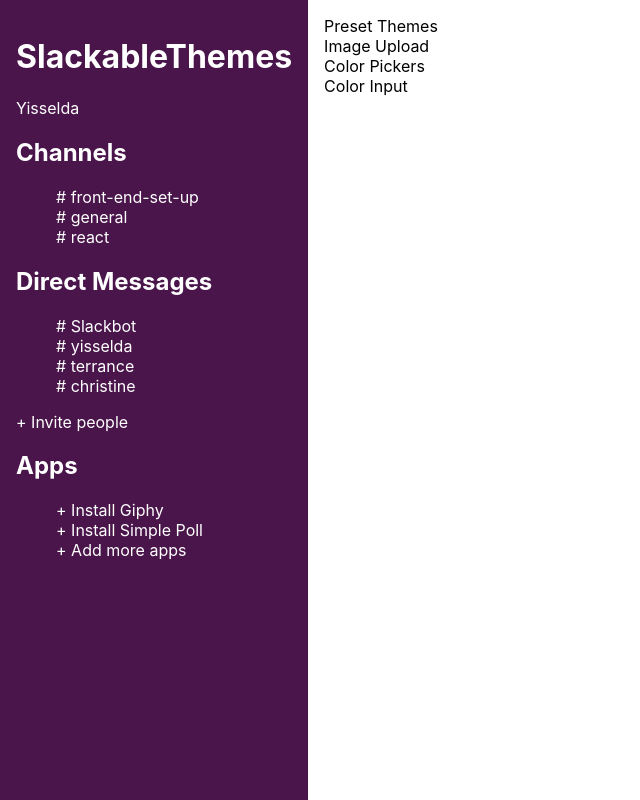
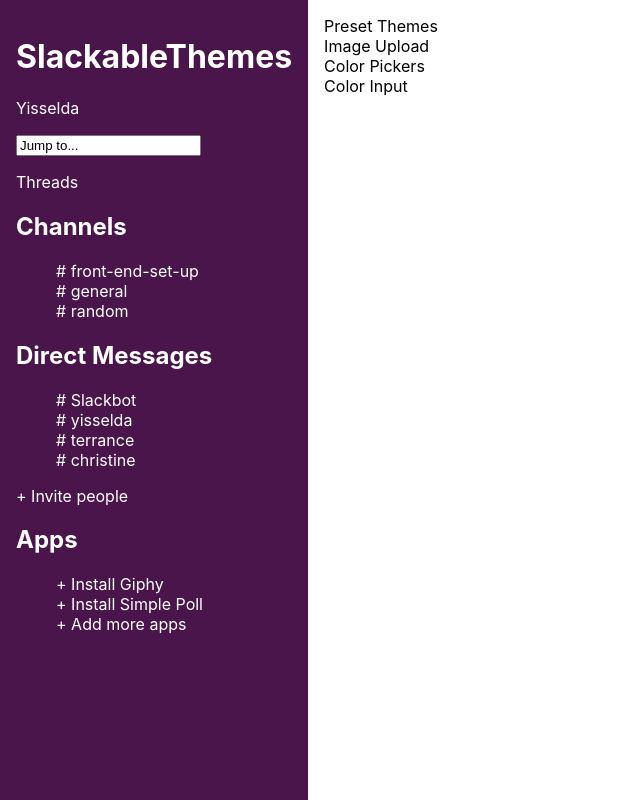
Before and after one commit to yisselda/SlackableThemes, a React app: page / in a window 1280 px wide. Shown: the whole page, without its empty margins (0-640 px from the left). Built offline with nearby package versions, Linux system fonts and the light colour scheme.

Commit message:
Add read-only input and threads to sidebar

```diff
--- a/src/components/SideBar.js
+++ b/src/components/SideBar.js
@@ -2,7 +2,7 @@
 import '../styles/sidebar.scss'
 
 const SideBar = () => {
-  const channels = ['front-end-set-up','general', 'react']
+  const channels = ['front-end-set-up','general', 'random']
   const messages = ['Slackbot','yisselda', 'terrance', 'christine']
   const apps = ['Install Giphy', 'Install Simple Poll', 'Add more apps']
 
@@ -10,6 +10,8 @@
   <div className='sidebar'>
     <h1 className='company-name'>SlackableThemes</h1>
     <p className='username'>Yisselda</p>
+    <input className='find-input' type='text' value='Jump to...' readOnly />
+    <p className='threads'>Threads</p>
     <h2 className='channels'>Channels</h2>
     <ul className='channels-list'>
       {channels.map((channel) => <li key={channel}># {channel}</li>)}
```
Also changed, not shown: 1 other file (tests, documents, lock files or other folders).
